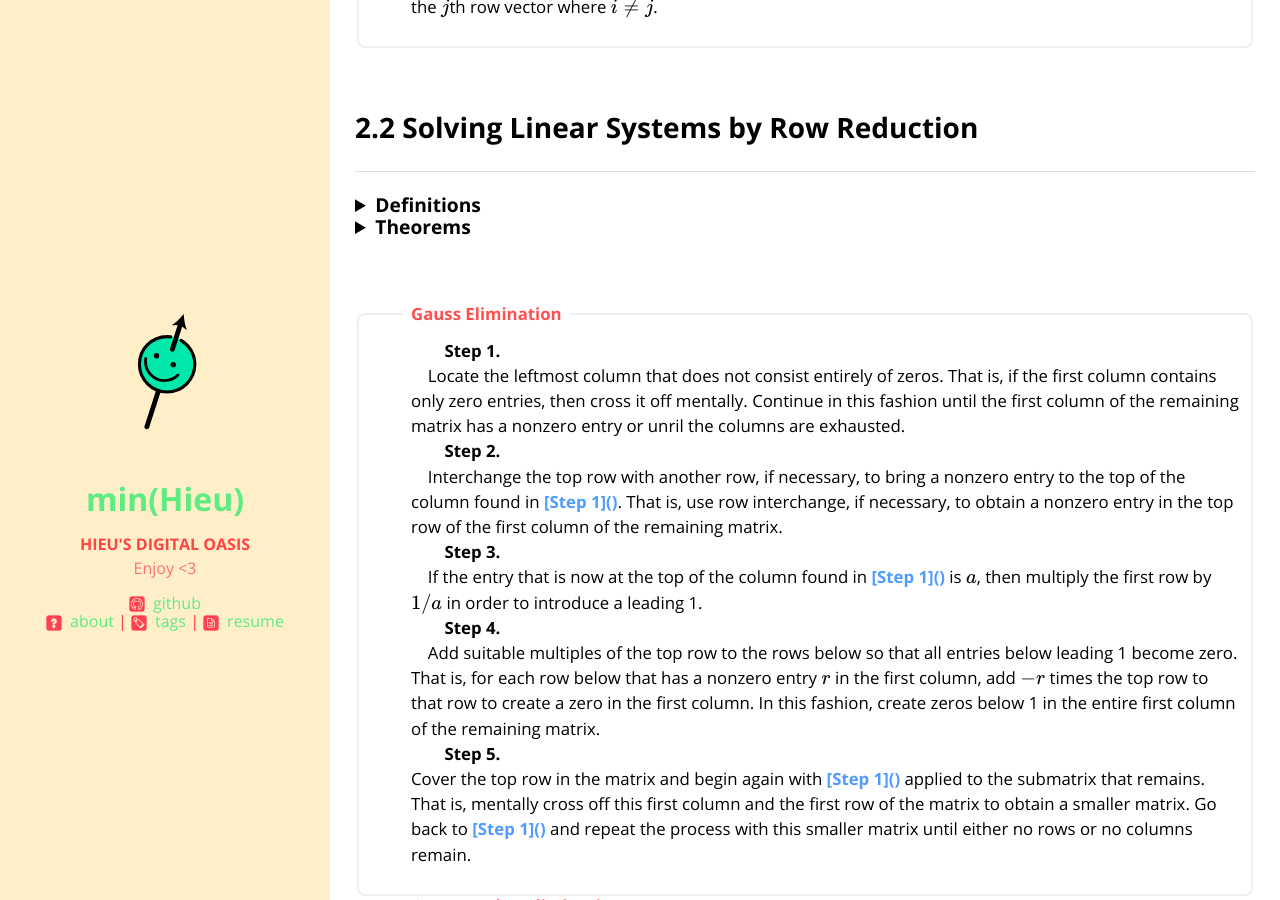
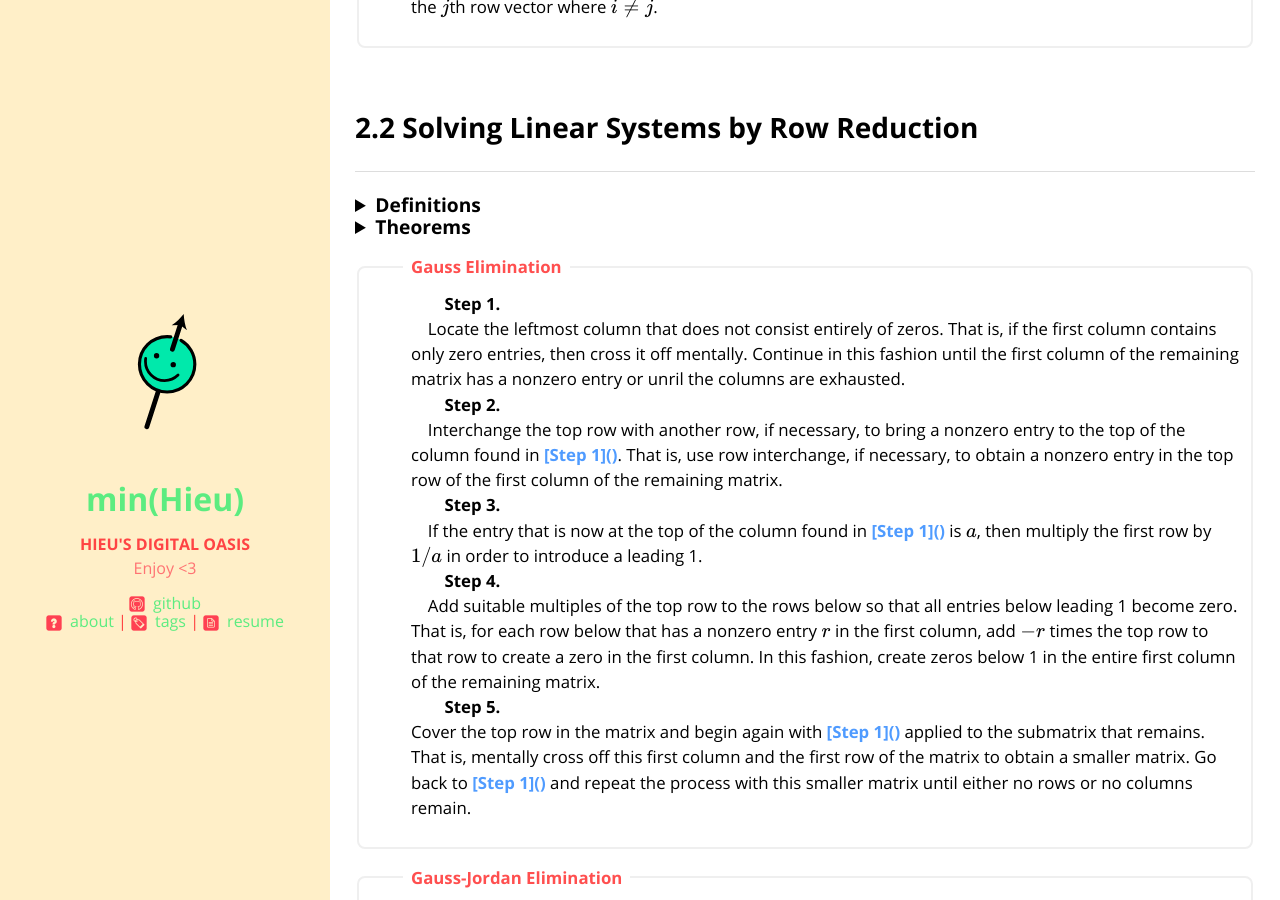
Before and after one commit to min-hieu/min-hieu.github.io, a Jekyll site: the page built from _posts/2021-02-11-Linear-algebra-summary.md, in a window 1280 px wide and 900 px high, scrolled down 1153 px. Built offline with Jekyll 4.4.1, drawn with Linux system fonts in a browser that asks for light colours; formulas are drawn with MathJax 3; a script that is not in the unit is left out.

Commit message:
Update 2021-02-11-Linear-algebra-summary.md

```diff
--- a/_posts/2021-02-11-Linear-algebra-summary.md
+++ b/_posts/2021-02-11-Linear-algebra-summary.md
@@ -163,7 +163,7 @@ mathjax: true
     </li><li>*proof*
 
             If a homogeneous linear system $Ax=0$ has $m$ equations and $n$ unknowns with $m<n$, then the number of nonzero rows of the reduced row echelon form of $A$ is less than $n$. Thus there is at least one free variables  $\blacksquare$
-</li></ul></details><br />
+</li></ul></details>
 <p></p>
 <fieldset>
 <legend class="box-header"><b>Gauss Elimination</b></legend>
@@ -193,7 +193,7 @@ mathjax: true
     Cover the top row in the matrix and begin again with <span id="notion-highlight-1"><b>[Step 1]()</b></span> applied to the submatrix that remains. That is, mentally cross off this first column and the first row of the matrix to obtain a smaller matrix. Go back to <span id="notion-highlight-1"><b>[Step 1]()</b></span> and repeat the process with this smaller matrix until either no rows or no columns remain.
 </li></ul>
 </fieldset>
-
+<p></p>
 <fieldset>
 <legend class="box-header"><b>Gauss-Jordan Elimination</b></legend>
 <ul style="list-style:none">
@@ -203,6 +203,7 @@ mathjax: true
 </li><li>&emsp;&emsp;<span id="notion-highlight-1"><b>Step 2.</b></span><br>
     &emsp;Beginning with the last nonzero row and working upward, add suitable multiples of each row to  the rows above to introduce zeros above the leading 1's.
 </li></ul></fieldset>
+
 ---
 
 ## 3.1 Operations on Matrices
@@ -416,18 +417,21 @@ mathjax: true
         5. $Ax=b$ is consistent for every vector $b$ in $\R^n$.
         6. $Ax=b$  has exactly one solution for every vector $b$ in $\R^n$.
 </li></ul></details>
-
-- <span id="notion-highlight-1"><b>The Inversion Algorithm</b></span>
+<p></p>
+<fieldset>
+ <legend id="notion-highlight-1"><b>The Inversion Algorithm</b></legend>
 
     Let $A$  be a square matrix. To find $A^{-1}$, if it exits, preceed as follows:
+<ul style="list-style">
+    <li>&emsp;&emsp;<span id="notion-highlight-1"><b>Step 1</b></span> <br>
 
-    <span id="notion-highlight-1"><b>Step 1</b></span>
+    Form the augmented matrix $[A\mid I]$.</li>
 
-    Form the augmented matrix $[A\mid I]$.
-
-    <span id="notion-highlight-1"><b>Step 2</b></span>
+    <li>&emsp;&emsp;<span id="notion-highlight-1"><b>Step 2</b></span> <br>
 
     Apply Gauss-Jordan elimination to attempt to reduce $[A\mid I]$  to $[I\mid B]$. If the reduction can be carried out, then $A^{-1}=B$. Otherwise, $A^{-1}$ does not exist.
+
+</li></ul></fieldset>
 
 ## 3.4 Subspaces and Linear Independence
 
```
